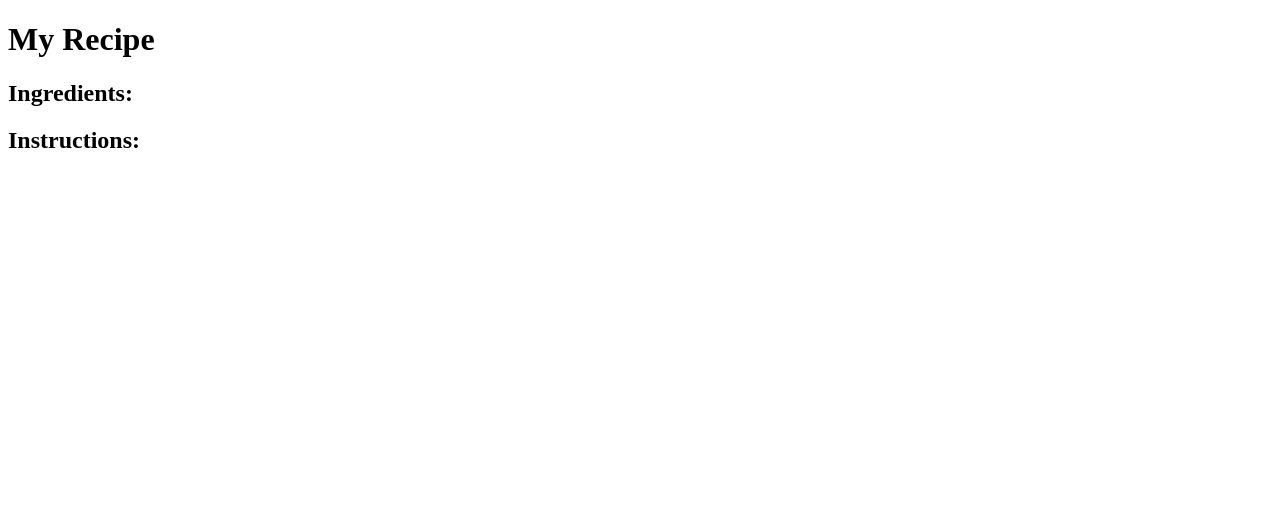
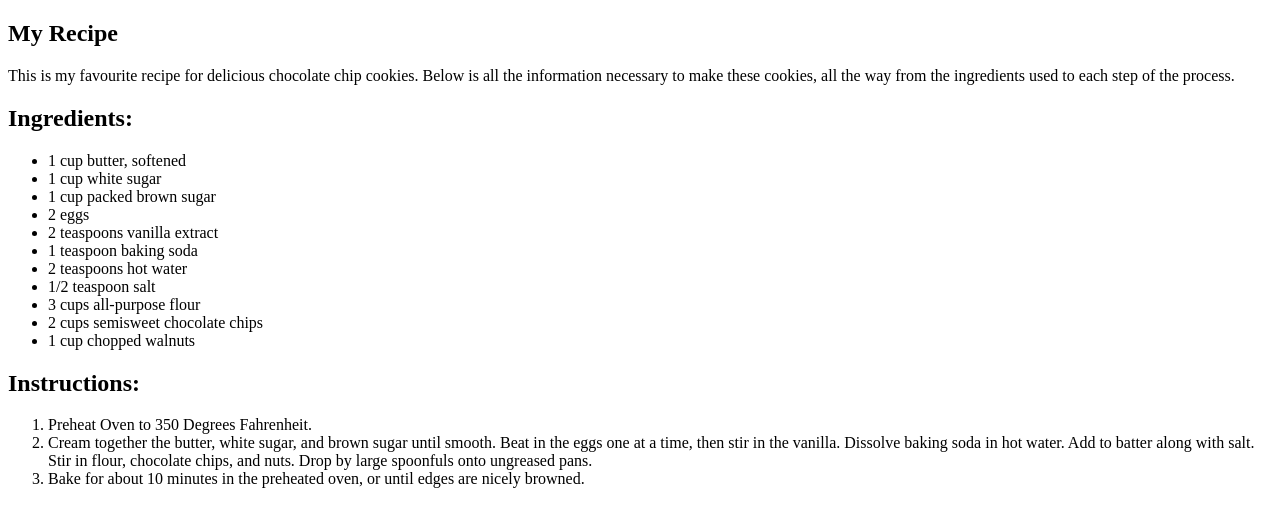
Before and after one commit to Larnerk/3934-Assignment-1, a plain HTML site: page index.html in a window 1280 px wide. Drawn offline with Linux system fonts and the light colour scheme.

Commit message:
Added additional changes to index file. Added CSS stylesheet file.

```diff
--- a/index.html
+++ b/index.html
@@ -7,19 +7,49 @@
     <meta name="author" content="Kevin Larner">
     <meta name="description" content="EXSM 3934 Assignment 1">
     <title>EXSM 3934 Assignment 1</title>
+    <!-- https://www.allrecipes.com/recipe/10813/best-chocolate-chip-cookies/ -->
 </head>
 
 <body>
-    <header>
-<h1>My Recipe</h1>
-<h2>Ingredients:</h2>
-<h2>Instructions:</h2>
-    </header>
+
     <main>
+
+        <section>
+            <h2>My Recipe</h2>
+            <p>This is my favourite recipe for delicious chocolate chip cookies. Below is all the information necessary to make these cookies, all the way from the ingredients used to each step of the process.</p>
+        </section>
+
+        <section>
+            <h2>Ingredients:</h2>
+            <ul>
+                <li>1 cup butter, softened</li>
+                <li>1 cup white sugar</li>
+                <li>1 cup packed brown sugar</li>
+                <li>2 eggs</li>
+                <li>2 teaspoons vanilla extract</li>
+                <li>1 teaspoon baking soda</li>
+                <li>2 teaspoons hot water</li>
+                <li>1/2 teaspoon salt</li>
+                <li>3 cups all-purpose flour</li>
+                <li>2 cups semisweet chocolate chips</li>
+                <li>1 cup chopped walnuts</li>
+            </ul>
+        </section>
+
+        <section>
+            <h2>Instructions:</h2>
+
+            <ol type="1">
+                <li>Preheat Oven to 350 Degrees Fahrenheit.</li>
+                <li>Cream together the butter, white sugar, and brown sugar until smooth. Beat in the eggs one at a time, then stir in the vanilla. Dissolve baking soda in hot water. Add to batter along with salt. Stir in flour, chocolate chips, and nuts. Drop by large spoonfuls onto ungreased pans.</li>
+                <li>Bake for about 10 minutes in the preheated oven, or until edges are nicely browned.</li>
+            </ol>
+        </section>
 
     </main>
     <footer>
 
     </footer>
 </body>
+
 </html>
```
Also changed, not shown: 1 other file.
